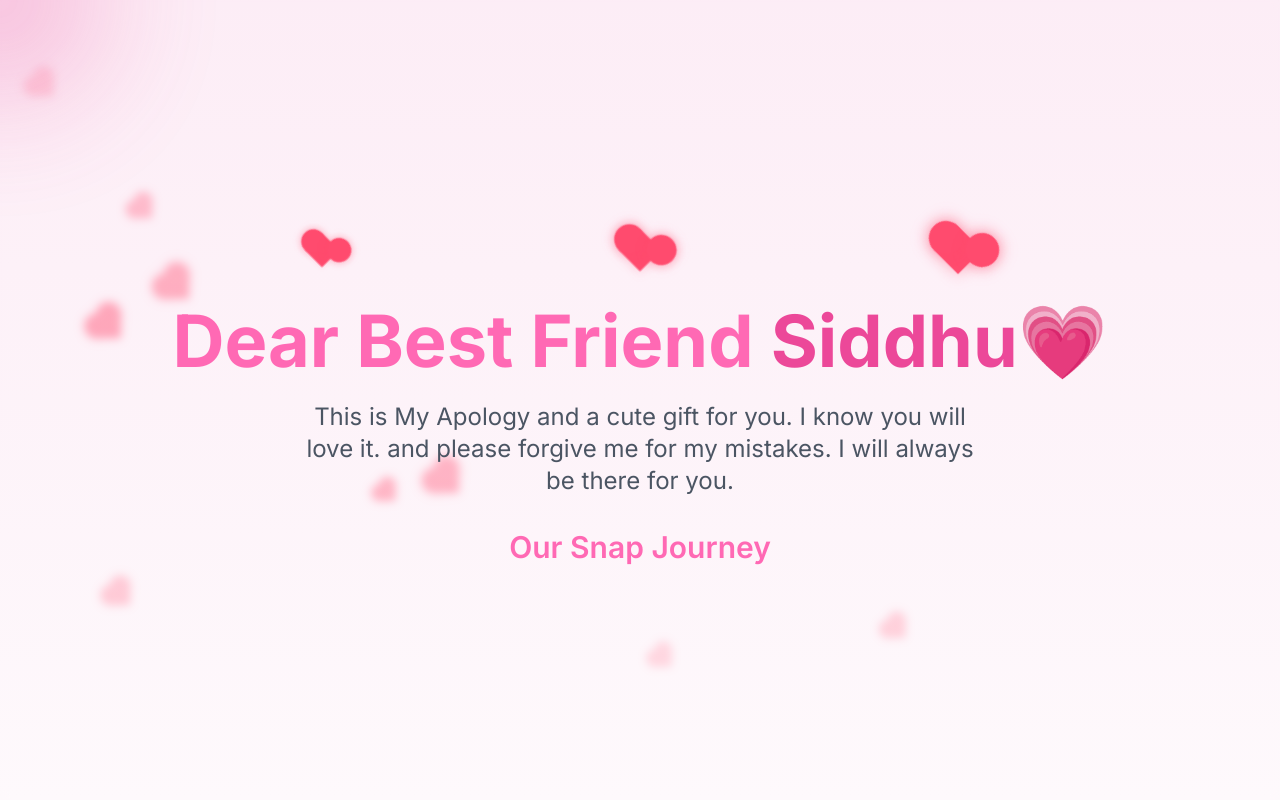
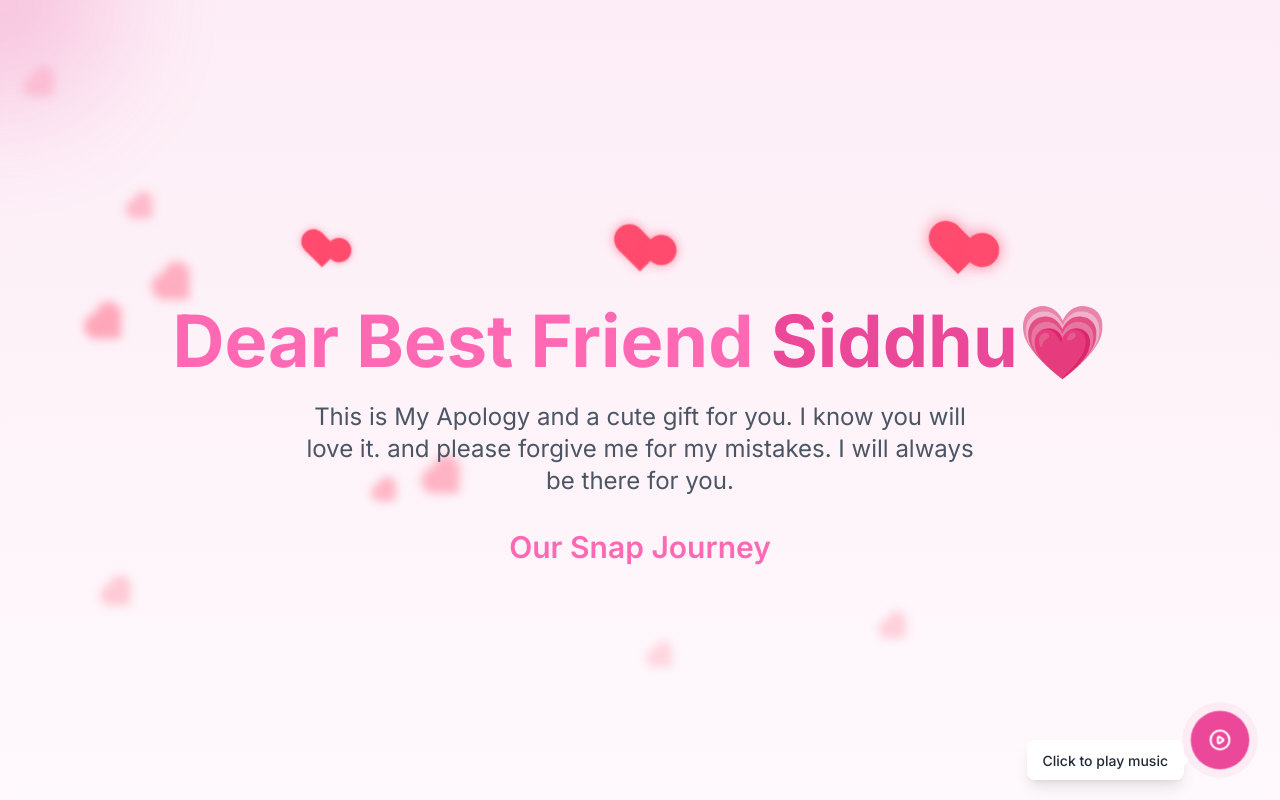
Before and after one commit to Armansfriendss/apologize, a React (Vite) app: page / in a window 1280 px wide. Shown: the top 800 px of the page. Built offline with nearby package versions, Linux system fonts and the light colour scheme.

Commit message:
love
love

```diff
--- a/src/App.jsx
+++ b/src/App.jsx
@@ -4,6 +4,7 @@ import { BrowserRouter as Router, Routes, Route, useNavigate } from 'react-route
 import LocomotiveScroll from 'locomotive-scroll';
 import 'locomotive-scroll/dist/locomotive-scroll.css';
 import VideoPlayer from './components/VideoPlayer';
+import afreenAudio from './assets/Afreen Afreencutted.mp3';
 
 // Heart Loader Component
 const HeartLoader = () => (
@@ -311,10 +312,84 @@ const MouseBlob = () => {
   );
 };
 
+// Audio Control Component
+const AudioControl = ({ isPlaying, onTogglePlay }) => {
+  return (
+    <motion.div
+      initial={{ opacity: 0, scale: 0.8 }}
+      animate={{ opacity: 1, scale: 1 }}
+      className="fixed bottom-8 right-8 z-50"
+    >
+      {/* Tooltip */}
+      <motion.div
+        initial={{ opacity: 0, y: 10 }}
+        animate={{ opacity: 1, y: 0 }}
+        transition={{ delay: 1 }}
+        className="absolute right-16 top-1/2 -translate-y-1/2 bg-white text-gray-800 px-4 py-2 rounded-lg shadow-lg whitespace-nowrap"
+      >
+        <span className="text-sm font-medium">Click to play music</span>
+        <div className="absolute right-0 top-1/2 -translate-y-1/2 translate-x-1/2 w-2 h-2 bg-white transform rotate-45" />
+      </motion.div>
+
+      {/* Play Button */}
+      <motion.button
+        className="bg-pink-500 hover:bg-pink-600 text-white rounded-full p-4 shadow-lg transition-all duration-300 hover:scale-110 relative"
+        onClick={onTogglePlay}
+        animate={{
+          scale: [1, 1.1, 1],
+          boxShadow: [
+            "0 0 0 0 rgba(236, 72, 153, 0.4)",
+            "0 0 0 10px rgba(236, 72, 153, 0)",
+            "0 0 0 0 rgba(236, 72, 153, 0.4)"
+          ]
+        }}
+        transition={{
+          duration: 2,
+          repeat: Infinity,
+          ease: "easeInOut"
+        }}
+      >
+        {isPlaying ? (
+          <svg xmlns="http://www.w3.org/2000/svg" className="h-6 w-6" fill="none" viewBox="0 0 24 24" stroke="currentColor">
+            <path strokeLinecap="round" strokeLinejoin="round" strokeWidth={2} d="M10 9v6m4-6v6m7-3a9 9 0 11-18 0 9 9 0 0118 0z" />
+          </svg>
+        ) : (
+          <svg xmlns="http://www.w3.org/2000/svg" className="h-6 w-6" fill="none" viewBox="0 0 24 24" stroke="currentColor">
+            <path strokeLinecap="round" strokeLinejoin="round" strokeWidth={2} d="M14.752 11.168l-3.197-2.132A1 1 0 0010 9.87v4.263a1 1 0 001.555.832l3.197-2.132a1 1 0 000-1.664z" />
+            <path strokeLinecap="round" strokeLinejoin="round" strokeWidth={2} d="M21 12a9 9 0 11-18 0 9 9 0 0118 0z" />
+          </svg>
+        )}
+      </motion.button>
+    </motion.div>
+  );
+};
+
 function AppContent() {
+  const [isLoading, setIsLoading] = useState(true);
+  const [showModal, setShowModal] = useState(false);
+  const [selectedImage, setSelectedImage] = useState(null);
+  const [isPlaying, setIsPlaying] = useState(false);
+  const audioRef = useRef(null);
+  const navigate = useNavigate();
   const scrollRef = useRef(null);
 
   useEffect(() => {
+    // Initialize audio
+    audioRef.current = new Audio(afreenAudio);
+    audioRef.current.loop = true; // Loop the song
+
+    // Try to play on window load
+    const handleWindowLoad = async () => {
+      try {
+        await audioRef.current.play();
+        setIsPlaying(true);
+      } catch (error) {
+        console.log("Audio playback failed:", error);
+      }
+    };
+
+    window.addEventListener('load', handleWindowLoad);
+
     let scroll;
     try {
       scroll = new LocomotiveScroll({
@@ -333,13 +408,30 @@ function AppContent() {
     }
 
     return () => {
+      window.removeEventListener('load', handleWindowLoad);
+      if (audioRef.current) {
+        audioRef.current.pause();
+        audioRef.current = null;
+      }
       if (scroll) scroll.destroy();
     };
   }, []);
 
+  const togglePlay = () => {
+    if (audioRef.current) {
+      if (isPlaying) {
+        audioRef.current.pause();
+      } else {
+        audioRef.current.play();
+      }
+      setIsPlaying(!isPlaying);
+    }
+  };
+
   return (
     <div ref={scrollRef} data-scroll-container className="bg-gradient-to-b from-pink-50 to-white">
       <MouseBlob />
+      <AudioControl isPlaying={isPlaying} onTogglePlay={togglePlay} />
       {/* Hero Section */}
       <section className="section relative min-h-screen flex items-center justify-center overflow-hidden">
         <FloatingHearts />
```
Also changed, not shown: 1 other file (tests, documents, lock files or other folders).
